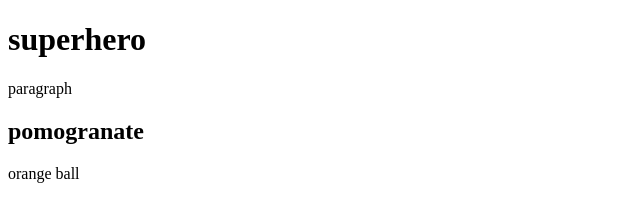
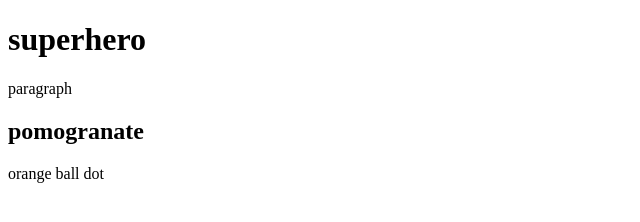
Before and after one commit to likyrocket/project1, a plain HTML site: page index.html in a window 1280 px wide. Shown: the full height of the page, 0-640 px from the left. Drawn offline with Linux system fonts and the light colour scheme.

Commit message:
Update index.html

```diff
--- a/index.html
+++ b/index.html
@@ -10,6 +10,6 @@
     <h1>superhero</h1>
     <p>paragraph</p>
     <H2> pomogranate </H2>
-    <p3> orange ball </p3>
+    <p3> orange ball dot </p3>
 </body>
 </html>
```
